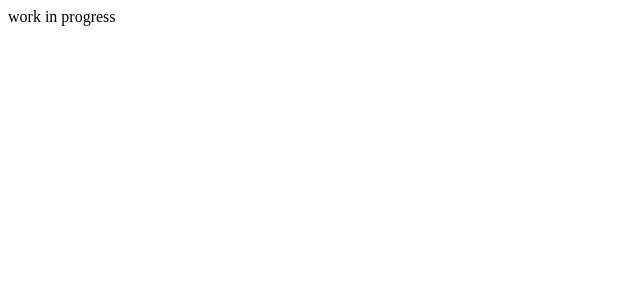
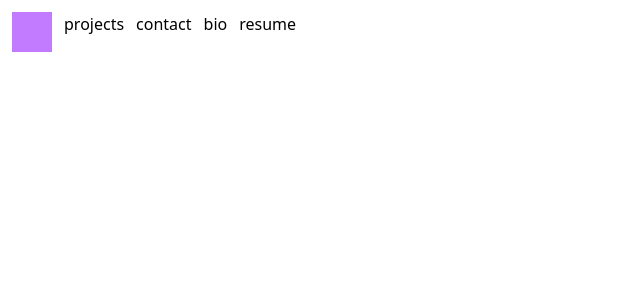
Before and after one commit to mkusf/mkusf.github.io, a React (Vite) app: page / in a window 1280 px wide. Shown: the top 300 px of the page, without its empty margins (0-640 px from the left). Built offline with nearby package versions, Linux system fonts and the light colour scheme.

Commit message:
Fix tailwindcss

```diff
--- a/index.html
+++ b/index.html
@@ -3,6 +3,7 @@
   <head>
     <meta charset="UTF-8" />
     <meta name="viewport" content="width=device-width, initial-scale=1.0" />
+    <link href="/src/styles/global.css" rel="stylesheet">
     <title>MARKUS!!</title>
   </head>
   <body>
--- a/package.json
+++ b/package.json
@@ -14,6 +14,8 @@
     "@tailwindcss/vite": "^4.1.12",
     "react": "^19.1.1",
     "react-dom": "^19.1.1",
+    "react-router": "^7.8.2",
+    "react-router-dom": "^7.8.2",
     "tailwindcss": "^4.1.12"
   },
   "devDependencies": {
--- a/src/App.jsx
+++ b/src/App.jsx
@@ -1,10 +1,16 @@
-import { useState } from 'react'
+import { Routes, Route } from 'react-router-dom'
 
 function App() {
-  const [count, setCount] = useState(0)
-
   return (
-    <div>work in progress</div>
+    <div className='container-page-padding'>
+      <div className='flex gap-3'>
+        <div className='small-box-placeholder'> </div>
+        <div> projects </div>
+        <div> contact </div>
+        <div> bio </div>
+        <div> resume </div>
+      </div>
+    </div>
   )
 }
 
--- /dev/null
+++ b/src/components/NavBar.jsx
@@ -0,0 +1,7 @@
+export default function NavBar() {
+    return (
+        <div className="">
+
+        </div>
+    );
+}
--- a/src/main.jsx
+++ b/src/main.jsx
@@ -1,9 +1,12 @@
 import { StrictMode } from 'react'
 import { createRoot } from 'react-dom/client'
+import { BrowserRouter } from 'react-router-dom'
 import App from './App.jsx'
 
 createRoot(document.getElementById('root')).render(
   <StrictMode>
-    <App />
+    <BrowserRouter>
+      <App />
+    </BrowserRouter>
   </StrictMode>,
 )
--- /dev/null
+++ b/src/styles/global.css
@@ -0,0 +1,12 @@
+@import "tailwindcss";
+
+.small-box-placeholder {
+    @apply w-10 h-10 bg-purple-400;
+}
+.container-page-padding {
+    @apply max-w-screen-xl mx-auto p-3;
+}
+
+@theme {
+    --color-main: #FFFF;
+}
```
Also changed, not shown: 1 other file (tests, documents, lock files or other folders).
